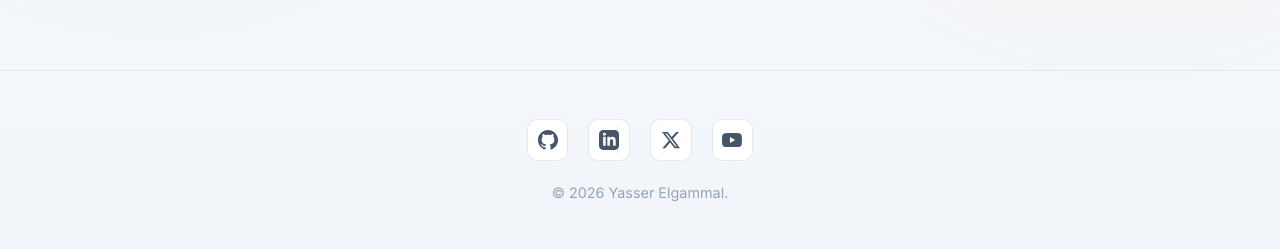
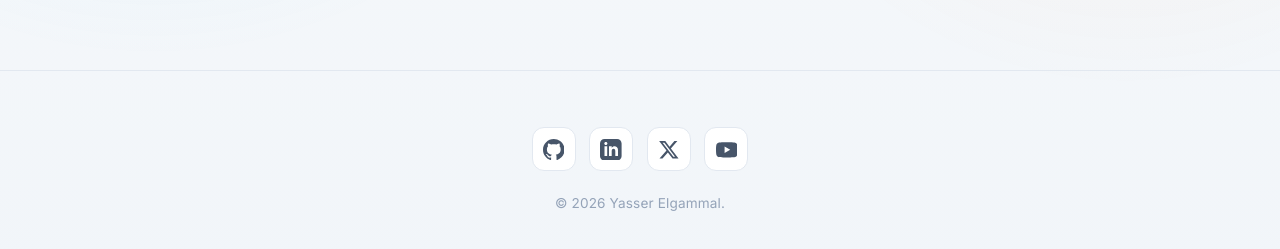
Before and after one commit to YasserElgammal/yasserelgammal.github.io, a plain HTML site: page about.html in a window 1280 px wide. Shown: the part 3701-3950 px from the top of the page. Drawn offline with Linux system fonts and the light colour scheme.

Commit message:
feat: add global stylesheet and update footer social links across pages

```diff
--- a/about.html
+++ b/about.html
@@ -308,23 +308,23 @@
 
   <footer class="site-footer">
     <div class="footer-socials">
-      <a href="https://github.com/yasserelgammal" target="_blank" rel="noopener noreferrer" class="footer-social-link" aria-label="GitHub Profile">
-        <svg viewBox="0 0 24 24" aria-hidden="true" width="20" height="20">
+      <a href="https://github.com/yasserelgammal" target="_blank" rel="noopener noreferrer" class="footer-social-link" aria-label="GitHub Profile" title="GitHub">
+        <svg viewBox="0 0 24 24" aria-hidden="true" width="22" height="22">
           <path d="M12 0c-6.626 0-12 5.373-12 12 0 5.302 3.438 9.8 8.207 11.387.599.111.793-.261.793-.577v-2.234c-3.338.726-4.033-1.416-4.033-1.416-.546-1.387-1.333-1.756-1.333-1.756-1.089-.745.083-.729.083-.729 1.205.084 1.839 1.237 1.839 1.237 1.07 1.834 2.807 1.304 3.492.997.107-.775.418-1.305.762-1.604-2.665-.305-5.467-1.334-5.467-5.931 0-1.311.469-2.381 1.236-3.221-.124-.303-.535-1.524.117-3.176 0 0 1.008-.322 3.301 1.23.957-.266 1.983-.399 3.003-.404 1.02.005 2.047.138 3.006.404 2.291-1.552 3.297-1.23 3.297-1.23.653 1.653.242 2.874.118 3.176.77.84 1.235 1.911 1.235 3.221 0 4.609-2.807 5.624-5.479 5.921.43.372.823 1.102.823 2.222v3.293c0 .319.192.694.801.576 4.765-1.589 8.199-6.086 8.199-11.386 0-6.627-5.373-12-12-12z"/>
         </svg>
       </a>
-      <a href="https://linkedin.com/in/elgammal" target="_blank" rel="noopener noreferrer" class="footer-social-link" aria-label="LinkedIn Profile">
-        <svg viewBox="0 0 24 24" aria-hidden="true" width="20" height="20">
+      <a href="https://linkedin.com/in/elgammal" target="_blank" rel="noopener noreferrer" class="footer-social-link" aria-label="LinkedIn Profile" title="LinkedIn">
+        <svg viewBox="0 0 24 24" aria-hidden="true" width="22" height="22">
           <path d="M19 0h-14c-2.761 0-5 2.239-5 5v14c0 2.761 2.239 5 5 5h14c2.762 0 5-2.239 5-5v-14c0-2.761-2.238-5-5-5zm-11 19h-3v-11h3v11zm-1.5-12.268c-.966 0-1.75-.79-1.75-1.764s.784-1.764 1.75-1.764 1.75.79 1.75 1.764-.783 1.764-1.75 1.764zm13.5 12.268h-3v-5.604c0-3.368-4-3.113-4 0v5.604h-3v-11h3v1.765c1.396-2.586 7-2.777 7 2.476v6.759z"/>
         </svg>
       </a>
-      <a href="https://twitter.com/yasserelgammal" target="_blank" rel="noopener noreferrer" class="footer-social-link" aria-label="X / Twitter Profile">
-        <svg viewBox="0 0 24 24" aria-hidden="true" width="20" height="20">
+      <a href="https://twitter.com/yasserelgammal" target="_blank" rel="noopener noreferrer" class="footer-social-link" aria-label="X / Twitter Profile" title="X (Twitter)">
+        <svg viewBox="0 0 24 24" aria-hidden="true" width="22" height="22">
           <path d="M18.244 2.25h3.308l-7.227 8.26 8.502 11.24H16.17l-5.214-6.817L4.99 21.75H1.68l7.73-8.835L1.254 2.25H8.08l4.713 6.231zm-1.161 17.52h1.833L7.084 4.126H5.117z"/>
         </svg>
       </a>
-      <a href="https://youtube.com/@yasser.elgammal" target="_blank" rel="noopener noreferrer" class="footer-social-link" aria-label="YouTube Channel">
-        <svg viewBox="0 0 24 24" aria-hidden="true" width="20" height="20">
+      <a href="https://youtube.com/@yasser.elgammal" target="_blank" rel="noopener noreferrer" class="footer-social-link" aria-label="YouTube Channel" title="YouTube">
+        <svg viewBox="0 0 24 24" aria-hidden="true" width="22" height="22">
           <path d="M23.498 6.186a3.016 3.016 0 0 0-2.122-2.136C19.505 3.545 12 3.545 12 3.545s-7.505 0-9.377.505A3.017 3.017 0 0 0 .502 6.186C0 8.07 0 12 0 12s0 3.93.502 5.814a3.016 3.016 0 0 0 2.122 2.136c1.871.505 9.376.505 9.376.505s7.505 0 9.377-.505a3.015 3.015 0 0 0 2.122-2.136C24 15.93 24 12 24 12s0-3.93-.502-5.814zM9.545 15.568V8.432L15.818 12l-6.273 3.568z"/>
         </svg>
       </a>
--- a/assets/styles.css
+++ b/assets/styles.css
@@ -787,7 +787,7 @@ button {
 
 /* Footer */
 .site-footer {
-    padding: 3rem 1.5rem;
+    padding: 3.5rem 1.5rem;
     text-align: center;
     color: var(--color-text-subtle);
     border-top: 1px solid var(--color-border);
@@ -797,36 +797,59 @@ button {
 .footer-socials {
     display: flex;
     justify-content: center;
-    gap: 1.25rem;
-    margin-bottom: 1.25rem;
+    align-items: center;
+    gap: 0.85rem;
+    margin-bottom: 1.35rem;
 }
 
 .footer-social-link {
-    width: 2.6rem;
-    height: 2.6rem;
+    width: 2.75rem;
+    height: 2.75rem;
     display: inline-flex;
     align-items: center;
     justify-content: center;
-    border-radius: 0.6rem;
+    border-radius: 0.75rem;
     background: var(--color-surface);
     border: 1px solid var(--color-border);
     color: var(--color-text-muted);
-    transition: all 0.2s ease;
+    transition: all 0.22s cubic-bezier(0.4, 0, 0.2, 1);
+    position: relative;
 }
 
 .footer-social-link:hover {
     color: var(--color-primary);
     border-color: var(--color-border-hover);
-    transform: translateY(-2px);
+    transform: translateY(-3px);
     background: var(--color-surface-muted);
+    box-shadow: 0 6px 16px -2px rgba(2, 132, 199, 0.18);
+}
+
+.footer-social-link:active {
+    transform: translateY(-1px) scale(0.96);
+}
+
+.footer-social-link:focus-visible {
+    outline: 2px solid var(--color-primary);
+    outline-offset: 3px;
 }
 
 .footer-social-link svg {
-    width: 1.25rem !important;
-    height: 1.25rem !important;
+    width: 1.35rem !important;
+    height: 1.35rem !important;
     fill: currentColor;
     display: block;
     flex-shrink: 0;
+    transition: transform 0.22s ease;
+}
+
+.footer-social-link:hover svg {
+    transform: scale(1.08);
+}
+
+.site-footer p {
+    font-size: 0.85rem;
+    color: var(--color-text-subtle);
+    letter-spacing: 0.01em;
 }
 
 /* Responsive Breakpoints */
```
Also changed, not shown: contact.html (+8 -8 lines), index.html (+0 -1 lines), projects.html (+8 -8 lines).
